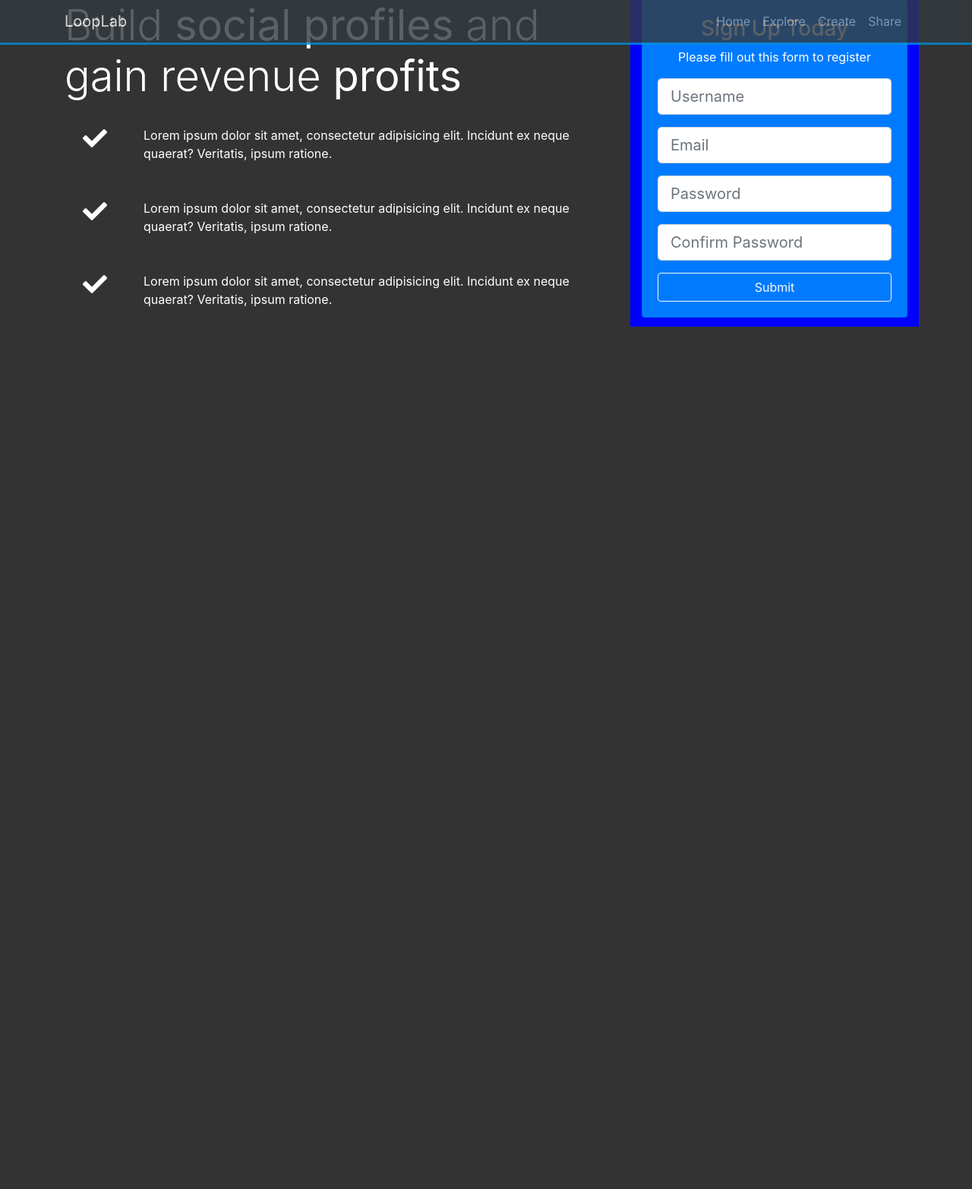
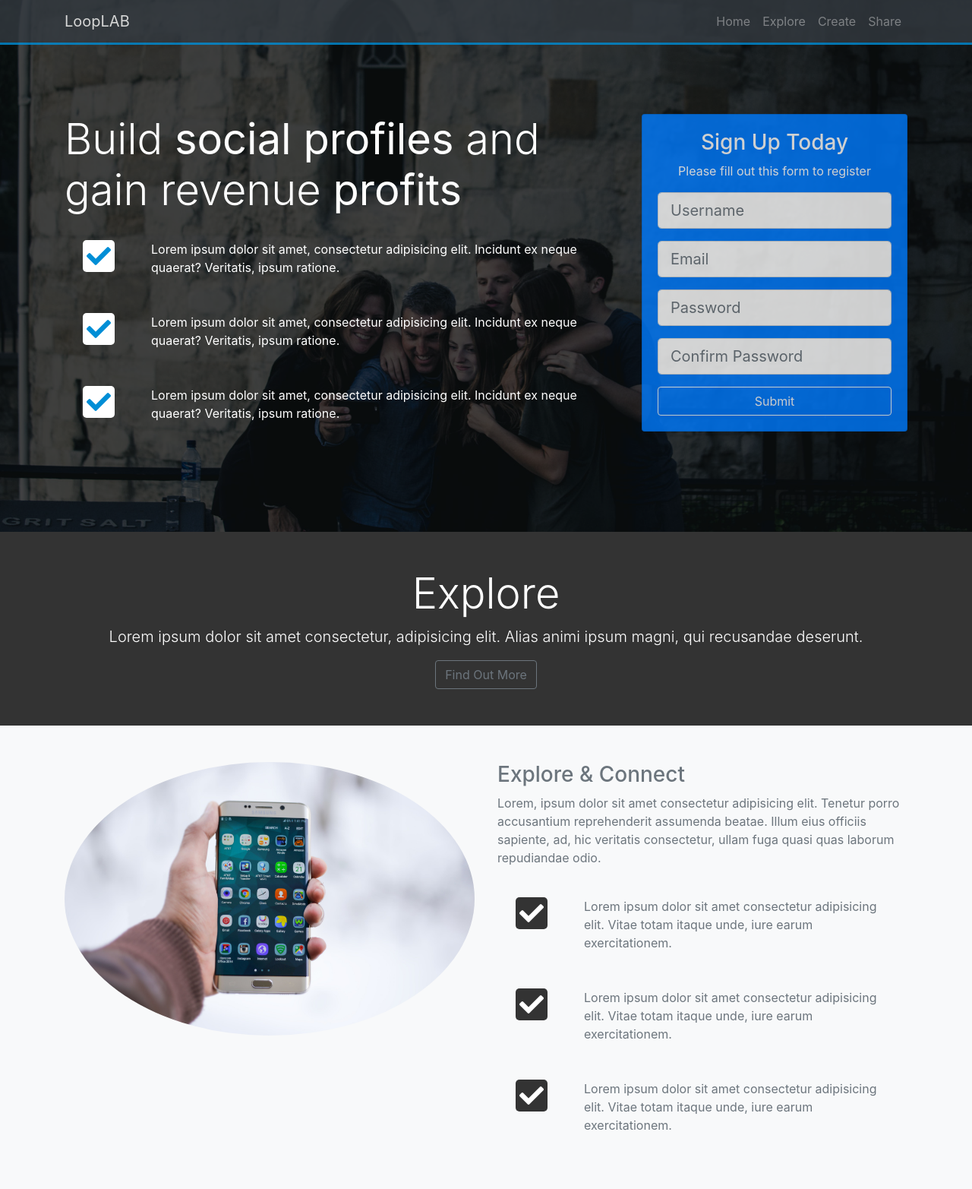
Before and after one commit to SparksFullStack/looplab, a PHP site: page / in a window 1280 px wide. Shown: the whole page at 76% size. Before the commit the page ends 430 px from the top, so only its background shows below. Run offline with PHP 8.4, Linux system fonts and the light colour scheme; some libraries are stand-ins or nearby versions.

Commit message:
explore section created

```diff
--- a/css/style.css
+++ b/css/style.css
@@ -7,3 +7,42 @@ body {
     border-bottom: #008ed6 3px solid;
     opacity: 0.8;
 }
+
+#home-section {
+    background: url(../img/home.jpg);
+    background-repeat: no-repeat;
+    background-size: cover;
+    background-attachment: fixed;
+    min-height: 700px;
+}
+
+#home-section .dark-overlay {
+    position: absolute;
+    top: 0;
+    left: 0;
+    width: 100%;
+    min-height: 700px;
+    background-color: rgba(0, 0, 0, 0.7);
+}
+
+#home-section .home-inner {
+    padding-top: 150px;
+}
+
+#home-section .card-form {
+    opacity: 0.8;
+}
+
+#home-section .fas {
+    color: #008ed6;
+    background: #fff;
+    padding: 5px;
+    border-radius: 5px;
+}
+
+#explore-section .fas, #share-section .fas {
+    background: #333;
+    color: #fff;
+    padding: 5px;
+    border-radius: 5px;
+}
--- a/index.html
+++ b/index.html
@@ -14,13 +14,13 @@
 </head>
 
 <body>
-  <nav class='navbar navbar-expand-sm bg-dark navbar-dark fixed-top'>
-    <div class='container'>
-      <a href='index.html' class='navbar-brand'>LoopLab</a>
-      <button class='navbar-toggler' data-toggle='collapse' data-target='#navbarCollapse'>
-        <span class='navbar-toggle-icon'></span>
+  <nav class="navbar navbar-expand-sm bg-dark navbar-dark fixed-top" id="main-nav">
+    <div class="container">
+      <a href="index.html" class="navbar-brand">LoopLAB</a>
+      <button class="navbar-toggler" data-toggle="collapse" data-target="#navbarCollapse">
+        <span class="navbar-toggler-icon"></span>
       </button>
-        <div class="collapse navbar-collapse" id='navbarCollapse'></div>
+      <div class="collapse navbar-collapse" id="navbarCollapse">
         <ul class="navbar-nav ml-auto">
           <li class="nav-item">
             <a href="#home" class="nav-link">Home</a>
@@ -35,10 +35,11 @@
             <a href="#share-head-section" class="nav-link">Share</a>
           </li>
         </ul>
+      </div>
     </div>
   </nav>
 
-<!-- Home Section -->
+<!-- * Home Section -->
 <header id='home-section'>
   <div class="dark-overlay">
     <div class="home-inner container">
@@ -76,7 +77,8 @@
           </div>
         </div>
 
-        <div class="col-lg-4" style='background-color: blue;'>
+        <!-- ** Input Form -->
+        <div class="col-lg-4">
           <div class="card bg-primary text-center card-form">
             <div class="card-body">
               <h3>Sign Up Today</h3>
@@ -108,6 +110,64 @@
   </div>
 </header>
 
+<!-- * Explore Section -->
+
+<!-- ** Explore Head -->
+<section id="expore-head-section">
+  <div class="container">
+    <div class="row">
+      <div class="col text-center py-5">
+        <h1 class="display-4">Explore</h1>
+        <p class="lead">Lorem ipsum dolor sit amet consectetur, adipisicing elit. Alias animi ipsum magni, qui recusandae deserunt.</p>
+        <a href='#' class='btn btn-outline-secondary'>Find Out More</a>
+      </div>
+    </div>
+  </div>
+</section>
+
+<!-- ** Explore Body -->
+<section id="explore-section" class="bg-light text-muted py5">
+  <div class="container">
+    <div class="row">
+      <div class="col-md-6 py-5">
+        <img src="img/explore-section1.jpg" alt="" class="img-fluid mb-3 rounded-circle">
+      </div>
+
+      <div class="col-md-6 py-5">
+        <h3>Explore & Connect</h3>
+        <p>Lorem, ipsum dolor sit amet consectetur adipisicing elit. Tenetur porro accusantium reprehenderit assumenda beatae. Illum eius officiis sapiente, ad, hic veritatis consectetur, ullam fuga quasi quas laborum repudiandae odio.</p>
+        <div class="d-flex">
+          <div class="p-4 align-self-start">
+            <i class='fas fa-check fa-2x'></i>
+          </div>
+          <div class="p-4 align-self-end">
+            Lorem ipsum dolor sit amet consectetur adipisicing elit. Vitae totam itaque unde, iure earum exercitationem.
+          </div>
+        </div>
+
+        <div class="d-flex">
+          <div class="p-4 align-self-start">
+            <i class='fas fa-check fa-2x'></i>
+          </div>
+          <div class="p-4 align-self-end">
+            Lorem ipsum dolor sit amet consectetur adipisicing elit. Vitae totam itaque unde, iure earum exercitationem.
+          </div>
+        </div>
+
+        <div class="d-flex">
+          <div class="p-4 align-self-start">
+            <i class='fas fa-check fa-2x'></i>
+          </div>
+          <div class="p-4 align-self-end">
+            Lorem ipsum dolor sit amet consectetur adipisicing elit. Vitae totam itaque unde, iure earum exercitationem.
+          </div>
+        </div>
+      </div>
+    </div>
+  </div>
+</section>
+
+
   <script src="http://code.jquery.com/jquery-3.3.1.min.js" integrity="sha256-FgpCb/KJQlLNfOu91ta32o/NMZxltwRo8QtmkMRdAu8="
     crossorigin="anonymous"></script>
   <script src="https://cdnjs.cloudflare.com/ajax/libs/popper.js/1.14.3/umd/popper.min.js" integrity="sha384-ZMP7rVo3mIykV+2+9J3UJ46jBk0WLaUAdn689aCwoqbBJiSnjAK/l8WvCWPIPm49"
```
Also changed, not shown: img/create-section1.jpg (added), img/explore-section1.jpg (added), img/home.jpg (added), img/share-section1.jpg (added).
